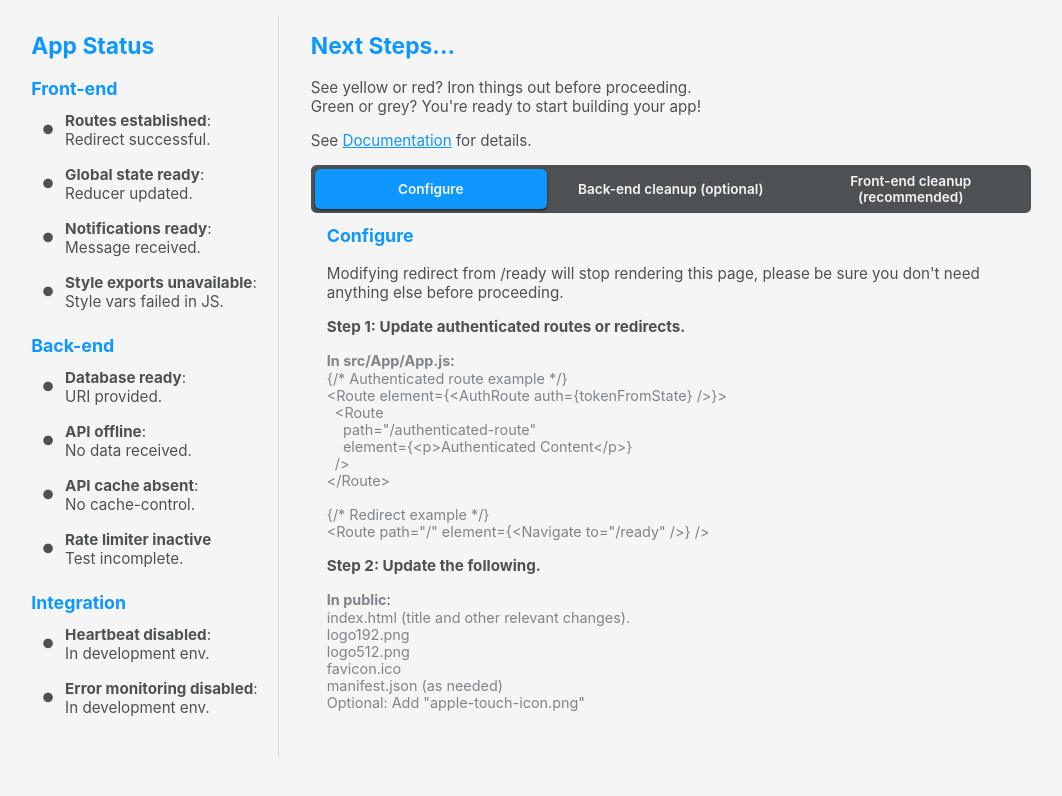
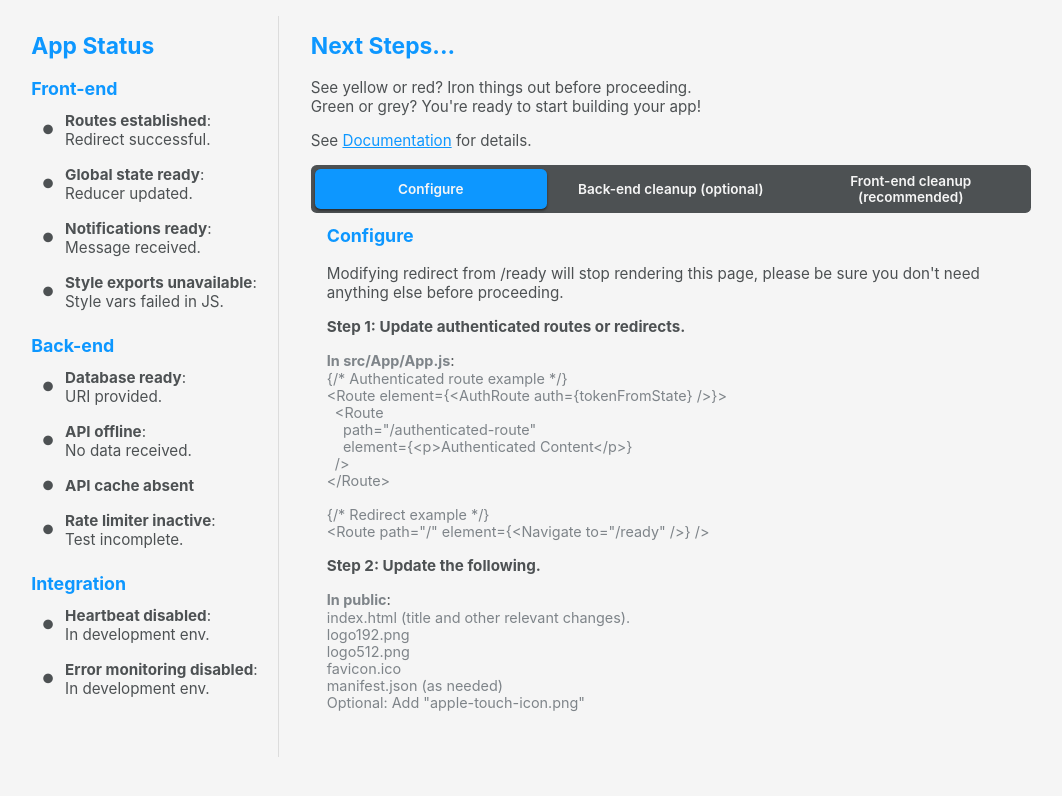
Before and after one commit to MikelMNJ/starter-app, a React (Create React App) app: page /ready in a window 1280 px wide. Shown: the top 796 px of the page, without its empty margins (109-1171 px from the left). Built offline with nearby package versions, Linux system fonts and the light colour scheme; no server answers.

Commit message:
Adjusted feedback copy.

```diff
--- a/src/scenes/DeleteMe/CheckAPI.js
+++ b/src/scenes/DeleteMe/CheckAPI.js
@@ -78,10 +78,11 @@ export const CheckAPI = props => {
       <Status color={status?.cache ? colors.green : colors.grey} text={
         <p>
           <strong>
-            API cache {status?.cache ? "present" : "absent"}
-          </strong>:<br />
+            API cache {status?.cache ? "returned" : "absent"}
+          </strong>
 
-          {status?.cache ? `${status?.cache}.` : "No cache-control."}
+          {status?.cache && ":"}<br />
+          {status?.cache && `"${status?.cache}".`}
         </p>
       } />
     </Fragment>
--- a/src/scenes/DeleteMe/CheckHeartbeat.js
+++ b/src/scenes/DeleteMe/CheckHeartbeat.js
@@ -13,9 +13,10 @@ export const CheckHeartbeat = props => {
         <p>
           <strong>
             Heartbeat {inProduction ? "enabled" : "disabled"}
-          </strong>:<br />
+          </strong>
 
-          In {inProduction ? "production" : "development"} env.
+          {!inProduction && ":"}<br />
+          {!inProduction && "In development env."}
         </p>
       } />
     </Fragment>
--- a/src/scenes/DeleteMe/CheckRateLimit.js
+++ b/src/scenes/DeleteMe/CheckRateLimit.js
@@ -48,9 +48,8 @@ export const CheckAPI = props => {
           <strong>
             Rate limiter&nbsp;
             {status?.code === 429 ? "active" : "inactive"}
-          </strong>
+          </strong>:<br />
 
-          {status?.code === 429 ? ":" : ""}<br />
           {desc}
         </p>
       } />
```
